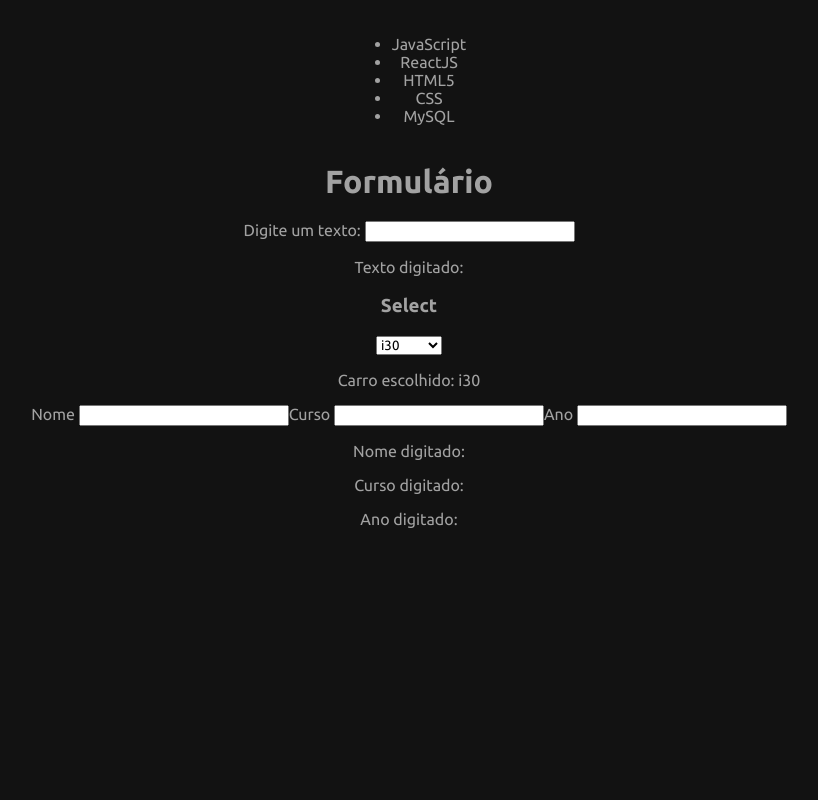
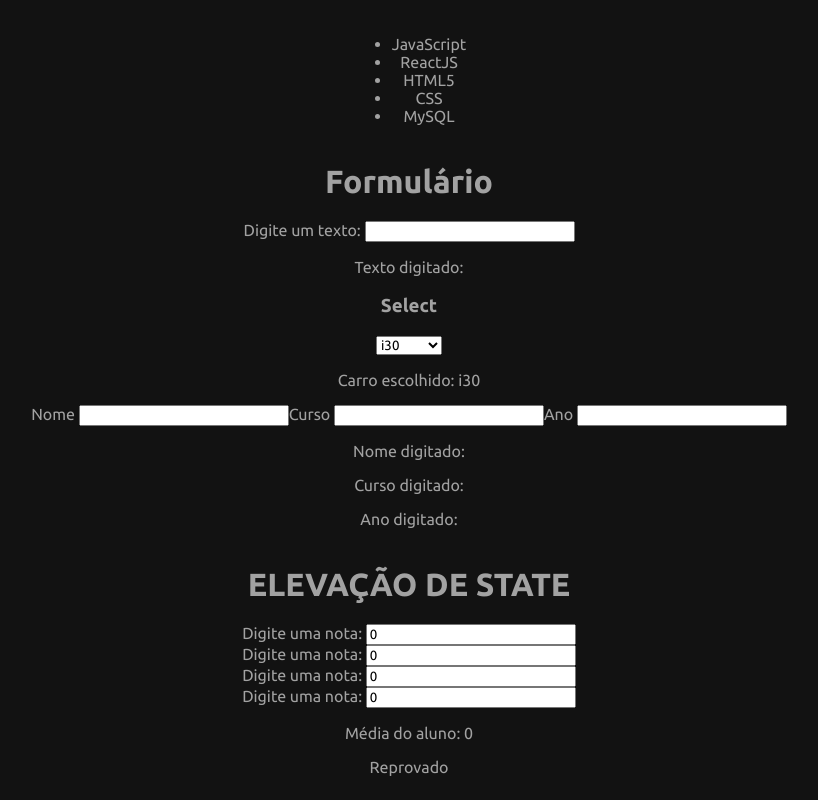
Before and after one commit to yleosamp/random-tests-reactjs, a React (Vite) app: page / in a window 1280 px wide. Shown: the part 1661-2461 px from the top of the page, without its empty margins (231-1049 px from the left). Before the commit the page ends 2213 px from the top, so only its background shows below. Built offline with nearby package versions, Linux system fonts and the light colour scheme.

Commit message:
State Elevation

```diff
--- a/src/App.tsx
+++ b/src/App.tsx
@@ -1,4 +1,4 @@
-import { useState } from 'react'
+import React, { useState } from 'react'
 
 import Header from './components/Header'
 import Body from './components/Body'
@@ -12,9 +12,11 @@ import Greeting from './components/Greeting'
 import ChangeColor from './components/ChangeColor'
 import MapFunction from './components/MapFunction'
 import Formulary from './components/Formulary'
+import MultiplyForm from './components/MultiplyForm'
+import StateElevate from './components/StateElevate'
 
 import style from './App.module.css'
-import MultiplyForm from './components/MultiplyForm'
+import SumNotes from './SumNotes'
 
 
 const App = () => {
@@ -28,6 +30,20 @@ const App = () => {
 
   const [num, setNum] = useState(10)
   const [turnOn, setTurnOn] = useState(false)
+
+  const [notas, setNotas] = useState({"nota1": "0", "nota2": "0", "nota3": "0", "nota4": "0"})
+  const changeNota = (e: React.FormEvent<HTMLInputElement>) => {
+    if(e.currentTarget.getAttribute("name") === "1") {
+      setNotas({ "nota1": e.currentTarget.value, "nota2": notas.nota2, "nota3": notas.nota3, "nota4": notas.nota4 })
+    } else if(e.currentTarget.getAttribute("name") === "2") {
+      setNotas({ "nota1": notas.nota1, "nota2": e.currentTarget.value, "nota3": notas.nota3, "nota4": notas.nota4 })
+    } else if(e.currentTarget.getAttribute("name") === "3") {
+      setNotas({ "nota1": notas.nota1, "nota2": notas.nota2, "nota3": e.currentTarget.value, "nota4": notas.nota4 })
+    } else if(e.currentTarget.getAttribute("name") === "4") {
+      setNotas({ "nota1": notas.nota1, "nota2": notas.nota2, "nota3": notas.nota3, "nota4": e.currentTarget.value })
+    }
+  }
+
 
   return (
     <>
@@ -83,6 +99,37 @@ const App = () => {
       <h1>Formulário</h1>
       <Formulary />
       <MultiplyForm />
+
+      {/* ELEVAÇÃO DE STATE */}
+      <h1>ELEVAÇÃO DE STATE</h1>
+      <StateElevate
+        number={"1"}
+        nota={parseFloat(notas.nota1)}
+        setNotas={changeNota}
+      />
+      <StateElevate
+        number={"2"}
+        nota={parseFloat(notas.nota2)}
+        setNotas={changeNota}
+      />
+      <StateElevate
+        number={"3"}
+        nota={parseFloat(notas.nota3)}
+        setNotas={changeNota}
+      />
+      <StateElevate
+        number={"4"}
+        nota={parseFloat(notas.nota4)}
+        setNotas={changeNota}
+      />
+
+
+      <SumNotes
+        nota1={parseFloat(notas.nota1)}
+        nota2={parseFloat(notas.nota2)}
+        nota3={parseFloat(notas.nota3)}
+        nota4={parseFloat(notas.nota4)}
+      />
     </>
   )
 }
--- /dev/null
+++ b/src/SumNotes.tsx
@@ -0,0 +1,20 @@
+
+
+type Props = {
+  nota1: number,
+  nota2: number,
+  nota3: number,
+  nota4: number
+}
+
+const SumNotes = (props: Props) => {
+  const sumNotes = props.nota1 + props.nota2 + props.nota3 + props.nota4
+  return (
+    <div>
+      <p>Média do aluno: { (sumNotes / 4) }</p>
+      <p>{ (sumNotes / 4) >= 6 ? "Aprovado" : "Reprovado"}</p>
+    </div>
+  )
+}
+
+export default SumNotes
--- /dev/null
+++ b/src/components/StateElevate.tsx
@@ -0,0 +1,19 @@
+
+type Props = {
+  number: string,
+  nota: number,
+  setNotas: Function
+}
+
+const StateElevate = (props: Props) => {
+  return (
+    <div>
+      <form action="">
+        <label htmlFor={props.number}>Digite uma nota: </label>
+        <input type="text" name={props.number} value={props.nota} onChange={ (e) => props.setNotas(e) }/>
+      </form>
+    </div>
+  )
+}
+
+export default StateElevate
```
